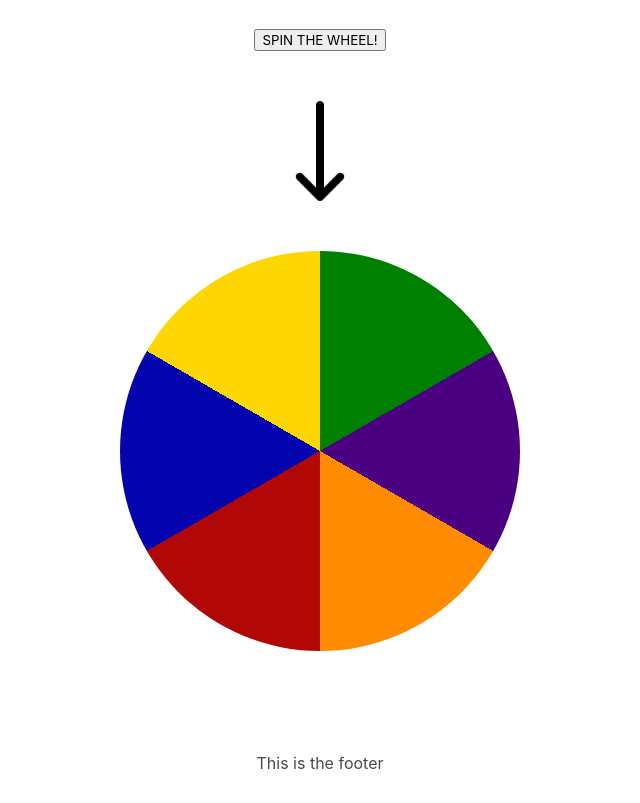
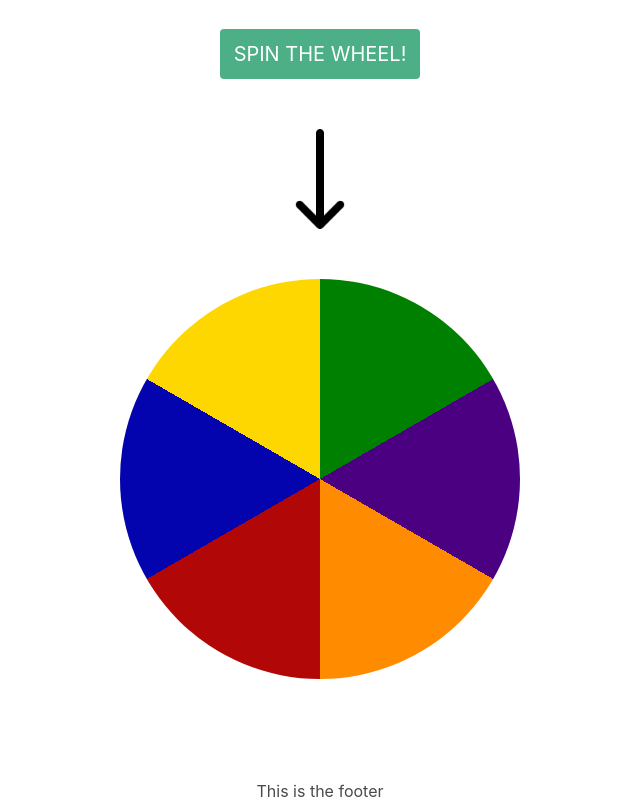
Before and after one commit to Reptartheman/Group_project1, a plain HTML site: page index.html in a window 1280 px wide. Shown: the part 59-862 px from the top of the page, without its empty margins (320-960 px from the left). Before the commit the page ends 834 px from the top, so only its background shows below. Drawn offline with nearby package versions, Linux system fonts and the light colour scheme.

Commit message:
Newest CSS
Should have a styled button.

```diff
--- a/index.html
+++ b/index.html
@@ -16,7 +16,7 @@
     </header>
 
     <section class="buttonparent">
-        <button>SPIN THE WHEEL!</button>
+        <button class="button">SPIN THE WHEEL!</button>
         <img src="./Assets/right-arrow.png" alt="arrowpointingdown">
     </section>
     <main>
--- a/style.css
+++ b/style.css
@@ -5,6 +5,40 @@ justify-content: center;
 align-items: center;
 }
 
+  .button {
+    position: relative;
+    background-color: #4caf86;
+    border: none;
+    font-size: 20px;
+    color: #FFFFFF;
+    padding: 20px;
+    width: 200px;
+    text-align: center;
+    transition-duration: 0.4s;
+    text-decoration: none;
+    overflow: hidden;
+    cursor: pointer;
+  }
+
+  .button:after {
+    content: "";
+    background: #f1f1f1;
+    display: block;
+    position: absolute;
+    padding-top: 300%;
+    padding-left: 350%;
+    margin-left: -20px !important;
+    margin-top: -120%;
+    opacity: 0;
+    transition: all 0.8s
+  }
+
+  .button:active:after {
+    padding: 0;
+    margin: 0;
+    opacity: 1;
+    transition: 0s
+  }
 
 
  .container{
```
